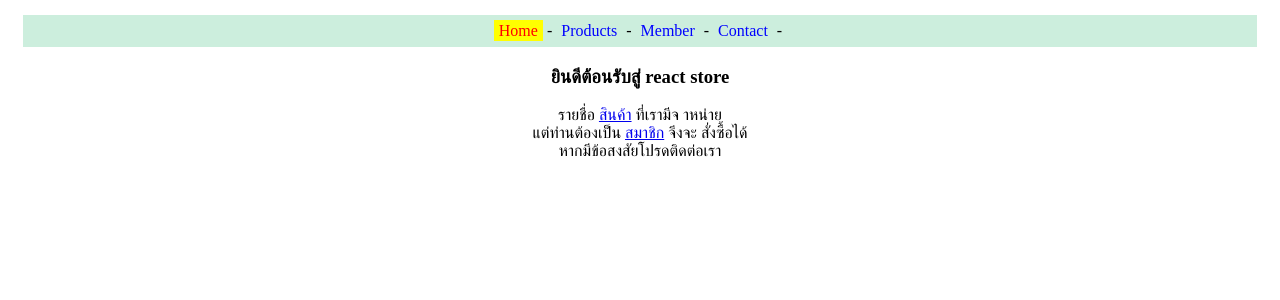
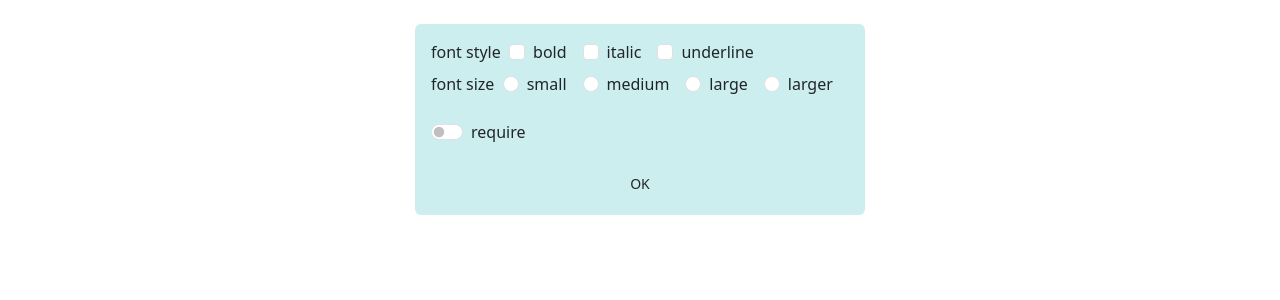
Before and after one commit to jirachanon/React-app1, a React (Create React App) app: page / in a window 1280 px wide. Shown: the top 300 px of the page. Built offline with nearby package versions, Linux system fonts and the light colour scheme.

Commit message:
add Text and Checkbox

```diff
--- a/package.json
+++ b/package.json
@@ -5,6 +5,7 @@
   "keywords": [],
   "main": "src/index.js",
   "dependencies": {
+    "bootstrap": "^5.3.2",
     "loader-utils": "3.2.1",
     "react": "18.2.0",
     "react-dom": "18.2.0",
--- a/src/App.js
+++ b/src/App.js
@@ -1,8 +1,10 @@
 import React from "react";
 import Router3 from "./router3";
+import FormText from "./form-text";
+import FormCheck from "./form-check.";
 
 export default function App() {
     return (
-        <Router3/>
+        <FormCheck/>
     );
 }
--- /dev/null
+++ b/src/form-check..js
@@ -0,0 +1,83 @@
+import React from "react";
+
+export default function FormCheck(){
+    const switchReq = React.useRef()
+    const style = ['bold', 'italic','underline']
+    const size = ['small', 'medium', 'large', 'larger']
+    let checkedStyle = []
+    let checkedSize = ''
+
+    const onChangeCheck =(event)=>{
+        let checked = event.target.checked
+        let value = event.target.value
+        let idx = checkedStyle.indexOf(value)
+
+        if(checked && idx === -1){
+            checkedStyle.push(value)
+        }else{
+            checkedStyle.slice(idx, 1)
+        }
+    }
+
+    const onChangeRadio = (event) =>{
+        checkedSize = event.target.value
+    }
+
+    const onClickButton = () => {
+        if (switchReq.current.checked){
+            if(checkedStyle.length === 0){
+                alert('Please select style')
+                return
+            }else if(checkedSize === ''){
+                alert('Please selext size')
+                return
+            }
+        }
+
+        let msg = 'selected style(s): ' + checkedStyle.join(',')
+        msg += '\nselected size: ' + checkedSize
+        alert(msg)
+    }
+
+    return(
+        <div className="mt-4 mx-auto p-3 rounded" style={{width:'450px', background:'#cee'}}>
+            <form>
+                <span>font style</span>&nbsp;&nbsp;
+                {
+                    style.map((st, i) => {
+                        return(
+                            <div className="form-check form-check-inline mb-2">
+                                <input type="checkbox" id={'check'+i} value={st}
+                                    className="form-check-input" onChange={onChangeCheck}/>
+                                <label htmlFor={'check'+i} className="form-check-label">{st}</label>
+                            </div>
+                        )
+                    })
+                }
+                <br/>
+                <span>font size</span>&nbsp;&nbsp;
+                {
+                    size.map((sz, i) => {
+                        return(
+                            <div className="form-check form-check-inline mb-2">
+                                <input type="radio" id={'radio'+i} value={sz}
+                                    className="form-check-input" onChange={onChangeRadio}/>
+                                <label htmlFor={'radio'+i} className="form-check-label">{sz}</label>
+                            </div>
+                        )
+                    })
+                }
+                <div className="form-check form-switch mt-3">
+                    <input type="checkbox" id="sw" value="require"
+                        className="form-check-input" ref={switchReq}/>
+                    <label htmlFor="sw" className="form-check-label">require</label>
+                </div>
+
+                <div className="text-center mt-4">
+                    <button type="button" className="btn btn-sm px-4 rounded"
+                        onClick={onClickButton}>OK</button>
+                </div>
+            </form>
+        </div>
+    )
+}
--- /dev/null
+++ b/src/form-text.js
@@ -0,0 +1,55 @@
+import React from "react";
+
+export default function FormText(){
+    const textPswd = React.useRef()
+    const textPswd2 = React.useRef()
+
+    const onBlurPassword = () =>{
+        let pswd = textPswd.current.value
+        if(pswd !== '' && !pswd.match(/^[0-9a-zA-Z]/)){
+            textPswd.current.value=''
+            alert('ต้องเป็น 0-9 หรือ a-z หรือ A-Z เท่านั้น')
+        }
+    }
+
+    const onBlurPassword2 = () => {
+        if(textPswd.current.value !== textPswd2.current.value){
+            textPswd2.current.value = ''
+            alert('รหัสผ่านทั้งสองช่องไม่ตรงกัน')
+        }
+    }
+
+    return(
+        <div className="mt-4 mx-auto p-3 rounded"
+            style={{width:'400px', background:'#cee'}}>
+                <form>
+
+                    <div className="form-grop mb-2">
+                        <label htmlFor="login">ชื่อผู้ใช้ (Login)</label>
+                        <input type="text" id="login" name="login" maxLength="20" className="form-control form-control-sm"/>
+                    </div>
+
+                    <div className="form-grop mb-2">
+                        <label htmlFor="pswd">รหัสผ่าน</label>
+                        <input type="password" id="pswd" name="pswd" maxLength="10" className="form-control form-control-sm"
+                            ref={textPswd} onBlur={onBlurPassword}/>
+                    </div>
+
+                    <div className="form-grop mb-2">
+                        <label htmlFor="pswd2">ใส่รหัสผ่านซ้ำ</label>
+                        <input type="password" id="pswd2" name="pswd2" className="form-control form-control-sm"
+                            ref={textPswd2} onBlur={onBlurPassword2}/>
+                    </div>
+
+                    <div className="form-grop mb-2">
+                        <label htmlFor="memo">บันทึกช่วยจำ</label>
+                        <textarea id="memo" name="memo" rows="2" maxLength="200" className="form-control form-control-sm"></textarea>
+                    </div>
+
+                    <div className="text-center">
+                        <button className="btn btn-sm btn-primary px-4 mt-3">OK</button>
+                    </div>
+                </form>
+        </div>
+    )
+}
--- a/src/index.js
+++ b/src/index.js
@@ -1,5 +1,7 @@
 import { StrictMode } from "react";
 import { createRoot } from "react-dom/client";
+import 'bootstrap/dist/css/bootstrap.min.css'
+import 'bootstrap/dist/js/bootstrap.bundle.min.js'
 
 import App from "./App";
 
```
Also changed, not shown: 1 other file (tests, documents, lock files or other folders).
